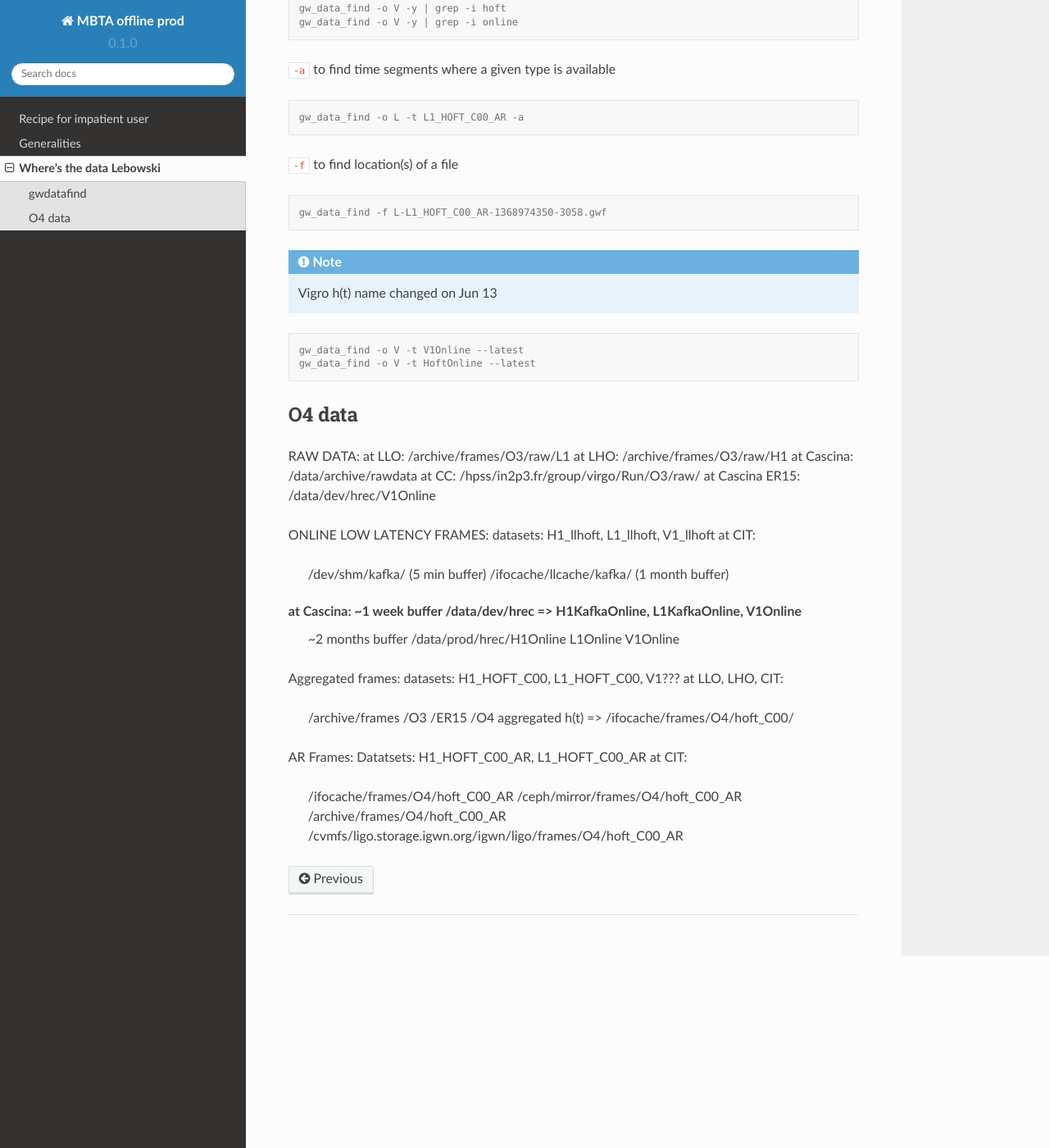
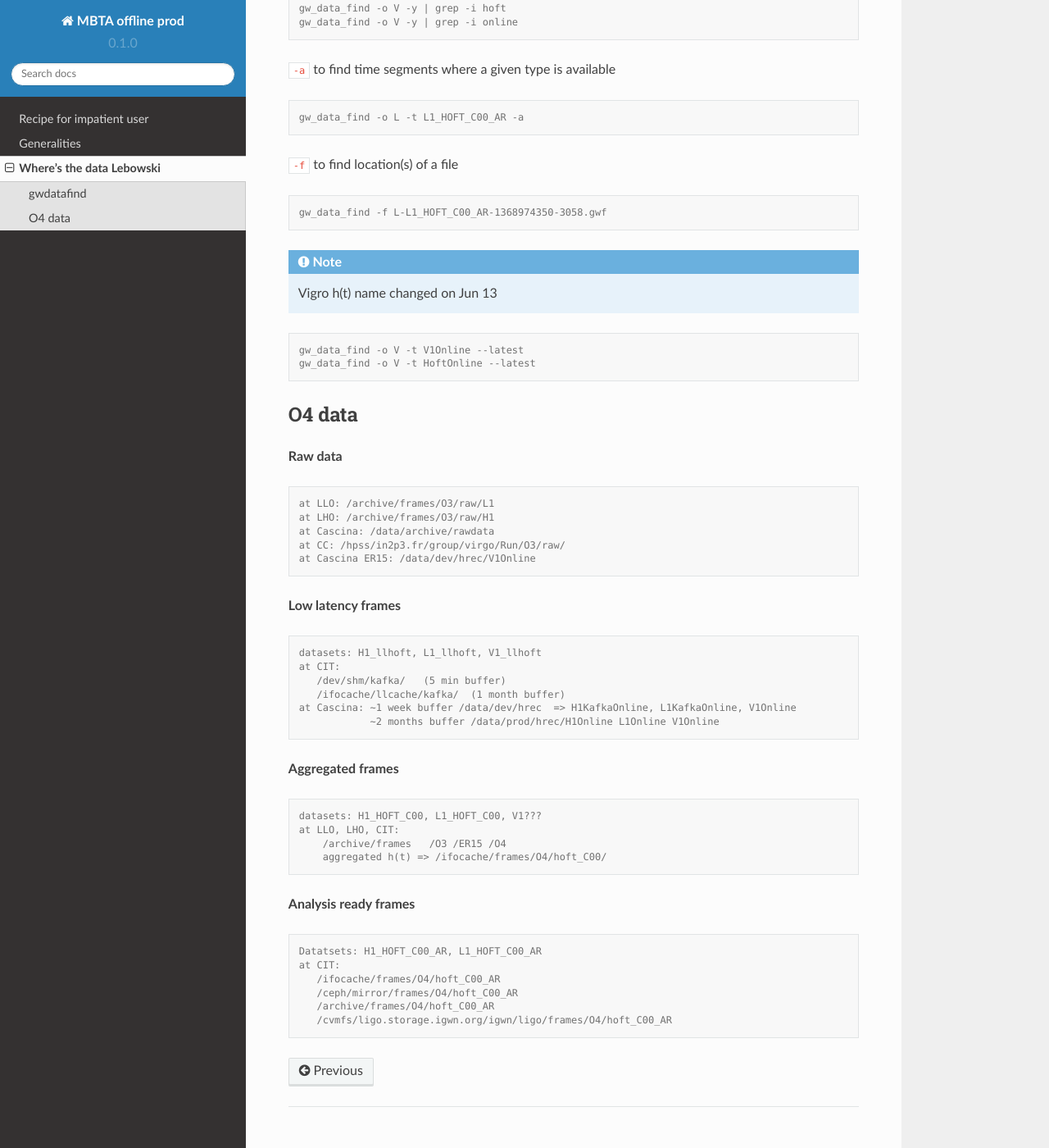
Before and after one commit to lethuill/mbta-offline-doc, a Sphinx documentation site: the page built from docs/source/data.rst, in a window 1280 px wide and 1400 px high, scrolled down 479 px. Shown: the whole window at 82% size. Built offline with Sphinx 7.4.7 and the Read the Docs theme 2.0.0, drawn with Linux system fonts in a browser that asks for light colours.

Commit message:
Update data.rst

```diff
--- a/docs/source/data.rst
+++ b/docs/source/data.rst
@@ -50,35 +50,46 @@
 O4 data
 ------------------
 
-RAW DATA:
-at LLO: /archive/frames/O3/raw/L1
-at LHO: /archive/frames/O3/raw/H1
-at Cascina: /data/archive/rawdata
-at CC: /hpss/in2p3.fr/group/virgo/Run/O3/raw/
-at Cascina ER15: /data/dev/hrec/V1Online
+**Raw data**
+
+.. code-block:: console
+
+   at LLO: /archive/frames/O3/raw/L1
+   at LHO: /archive/frames/O3/raw/H1
+   at Cascina: /data/archive/rawdata
+   at CC: /hpss/in2p3.fr/group/virgo/Run/O3/raw/
+   at Cascina ER15: /data/dev/hrec/V1Online
 
 
-ONLINE LOW LATENCY FRAMES:
-datasets: H1_llhoft, L1_llhoft, V1_llhoft
-at CIT:
-   /dev/shm/kafka/   (5 min buffer)
-   /ifocache/llcache/kafka/  (1 month buffer)
+**Low latency frames**
 
-at Cascina: ~1 week buffer /data/dev/hrec  => H1KafkaOnline, L1KafkaOnline, V1Online
-                    ~2 months buffer /data/prod/hrec/H1Online L1Online V1Online
+.. code-block:: console
+
+   datasets: H1_llhoft, L1_llhoft, V1_llhoft
+   at CIT:
+      /dev/shm/kafka/   (5 min buffer)
+      /ifocache/llcache/kafka/  (1 month buffer)
+   at Cascina: ~1 week buffer /data/dev/hrec  => H1KafkaOnline, L1KafkaOnline, V1Online
+               ~2 months buffer /data/prod/hrec/H1Online L1Online V1Online
 
 
-Aggregated frames:
-datasets: H1_HOFT_C00, L1_HOFT_C00, V1???
-at LLO, LHO, CIT:
-    /archive/frames   /O3 /ER15 /O4
-    aggregated h(t) => /ifocache/frames/O4/hoft_C00/
+**Aggregated frames**
+
+.. code-block:: console
+
+   datasets: H1_HOFT_C00, L1_HOFT_C00, V1???
+   at LLO, LHO, CIT:
+       /archive/frames   /O3 /ER15 /O4
+       aggregated h(t) => /ifocache/frames/O4/hoft_C00/
 
 
-AR Frames:
-Datatsets: H1_HOFT_C00_AR, L1_HOFT_C00_AR
-at CIT:
-   /ifocache/frames/O4/hoft_C00_AR
-   /ceph/mirror/frames/O4/hoft_C00_AR
-   /archive/frames/O4/hoft_C00_AR
-   /cvmfs/ligo.storage.igwn.org/igwn/ligo/frames/O4/hoft_C00_AR
+**Analysis ready frames**
+
+.. code-block:: console
+
+   Datatsets: H1_HOFT_C00_AR, L1_HOFT_C00_AR
+   at CIT:
+      /ifocache/frames/O4/hoft_C00_AR
+      /ceph/mirror/frames/O4/hoft_C00_AR
+      /archive/frames/O4/hoft_C00_AR
+      /cvmfs/ligo.storage.igwn.org/igwn/ligo/frames/O4/hoft_C00_AR
```
